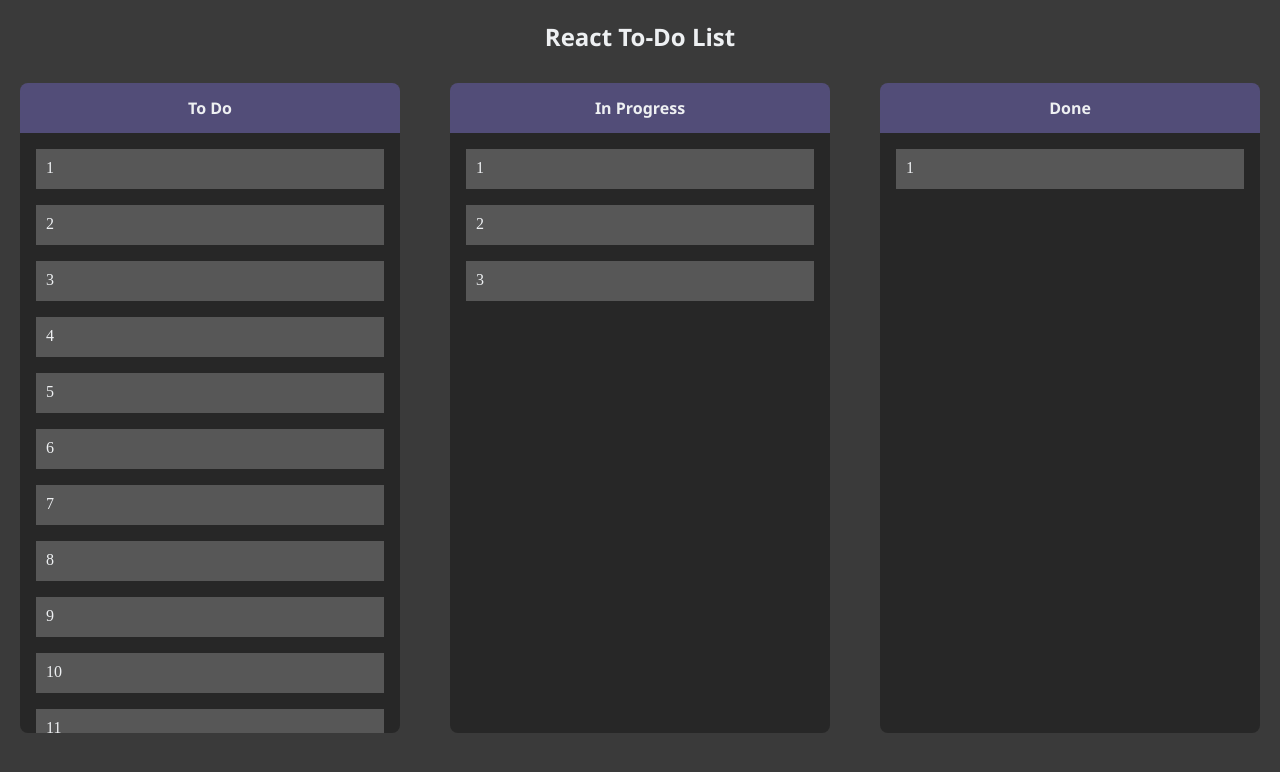
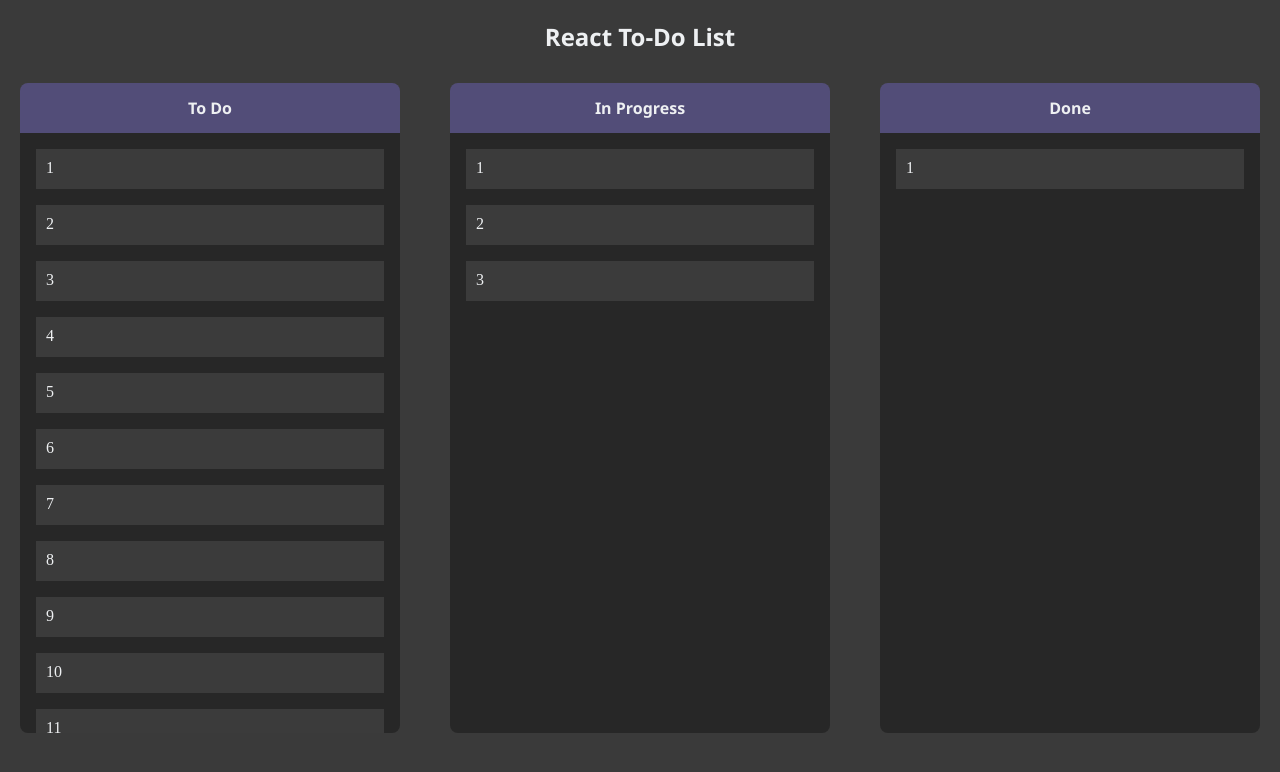
Before and after one commit to shweta1298/todo-list-react, a React (Create React App) app: page / in a window 1280 px wide. Shown: the top 772 px of the page. Built offline with nearby package versions, Linux system fonts and the light colour scheme.

Commit message:
Added logic to drop event in new list

```diff
--- a/src/App.css
+++ b/src/App.css
@@ -49,7 +49,7 @@
   border-radius: 0.5rem 0.5rem 0 0;
 }
 .draggable {
-  background-color: #575757;
+  background-color: #57575769;
   color: #eef0f2;
   height: 30px;
   margin: 1rem;
--- a/src/App.js
+++ b/src/App.js
@@ -1,8 +1,9 @@
 import './App.css';
-import ListColumn from './components/ListColumn';
+import ToDo from './components/ToDo';
 
 function App() {
-  const toDoItems = [
+  let itemData = {
+    toDoItems: [
       {
         id: 1,
         title: 1,
@@ -49,9 +50,8 @@ function App() {
         id: 11,
         title: 11,
       },
-  ]
-
-  const inProgressItems = [
+    ],
+    inProgressItems: [
       {
         id: 1,
         title: 1,
@@ -64,37 +64,17 @@ function App() {
         id: 3,
         title: 3,
       },
-  ]
-  const doneItems = [
+    ],
+    doneItems: [
       {
         id: 1,
         title: 1,
       },
     ]
+  }
+
   return (
-    <div className="main-container">
-      <div className="outer-container">
-        <div className="header">React To-Do List</div>
-        <div className="outer-grid">
-          <ListColumn
-            type="todo"
-            items={toDoItems}
-            title={"To Do"}
-          />
-          <ListColumn
-            type="inprogress"
-            items={inProgressItems}
-            title={"In Progress"}
-          />
-          <ListColumn
-            type="done"
-            items={doneItems}
-            title={"Done"}
-          />
-        </div>
-      </div>
-    </div>
-
+    <ToDo itemData={itemData} />
   );
 }
 
--- a/src/components/ListColumn.js
+++ b/src/components/ListColumn.js
@@ -2,40 +2,108 @@ import React, { useContext } from 'react'
 import GlobalContext from '../context/GlobalContext'
 function ListColumn(props) {
     const {
-        items,
+        listItems,
         title,
         type,
     } = props
 
-    const { source, destination, setSource, setDestination } = useContext(GlobalContext);
+    const { source, destination, setSource, setDestination, items, setItems } = useContext(GlobalContext);
     function onContainerDragOver(e) {
-        // console.log('e', e)
         e.preventDefault()
         setDestination({
-            index: items.length,
+            ...destination,
             listName: type,
         })
     }
 
     function onItemDragStart(e, index, item) {
         setSource({
-            index: index + 1,
+            index: index,
+            item:item,
             listName: type,
         })
+        // if(source.listName==="todo"){
+        //     let newItems = [...items.todo]
+        //     newItems.splice(source.index, 1)
+        //     setItems(
+        //         {
+        //             todo: [...newItems],
+        //             done: items.done,
+        //             inprogress: items.inprogress,
+        //         }
+        //     )
+        // }
+        // else if(source.listName==="inprogress"){
+
+        // }
+        // else{
+
+        // }
         // console.log('drag start :>> ', e, item);
     }
     function onItemDragOver(e, index, item) {
         e.preventDefault()
         e.stopPropagation()
+        // console.log('e :>> ', e);
+
+        const itemHeight = e.target.clientHeight
+        let destinationIndex;
+        if (e.clientY - e.target.offsetTop <= (itemHeight / 2)) {
+            if (index === 0)
+                destinationIndex = index
+            else
+                destinationIndex = index
+
+        } else {
+            if (index === listItems.length - 1) {
+                destinationIndex = listItems.length
+            }
+            else {
+                destinationIndex = index + 1
+            }
+        }
         setDestination({
-            index: index + 1,
+            index: destinationIndex,
             listName: type,
         })
-        // console.log('drag over :>> ', e, item);
     }
     function onItemDragEnd(e, item) {
-         console.log('source,destination', source,destination)
-        // console.log('drag end :>> ', e, item);
+        console.log('source,destination', source, destination)
+         console.log('drag end :>> ', e, item);
+        if (destination.listName === "todo") {
+            let newItems = [...items.todo]
+            newItems.splice(destination.index, 0, source.item)
+            setItems(
+                {
+                    todo: [...newItems],
+                    done: items.done,
+                    inprogress:items.inprogress,
+                }
+            )
+        }
+        else if (destination.listName === "inprogress") {
+            let newItems = [...items.inprogress]
+            newItems.splice(destination.index, 0, source.item)
+            setItems(
+                {
+                    todo: items.todo,
+                    done: items.done,
+                    inprogress: [...newItems],
+                }
+            )
+        }
+        else {
+            let newItems = [...items.done]
+            newItems.splice(destination.index, 0, source.item)
+            setItems(
+                {
+                    todo: items.todo,
+                    done: [...newItems],
+                    inprogress: items.inprogress,
+                }
+            )
+        }
+
     }
     //console.log('source,destination', source, destination)
 
@@ -43,7 +111,7 @@ function ListColumn(props) {
         <div >
             <div className="list-header">{title}</div>
             <div className="list-container" onDragOver={onContainerDragOver} >
-                {items.map((item, index) =>
+                {listItems.map((item, index) =>
                     <p
                         key={item.id}
                         className='draggable'
--- /dev/null
+++ b/src/components/ToDo.js
@@ -0,0 +1,42 @@
+import React, { useContext, useLayoutEffect } from 'react'
+import ListColumn from './ListColumn';
+import GlobalContext from '../context/GlobalContext';
+
+function ToDo(props) {
+    const { itemData } = props;
+    const { items, setItems } = useContext(GlobalContext)
+    useLayoutEffect(() => {
+        setItems({
+            todo: itemData.toDoItems,
+            inprogress: itemData.inProgressItems,
+            done: itemData.doneItems,
+        })
+    }, [itemData])
+    return (
+        <div className="main-container">
+            <div className="outer-container">
+                <div className="header">React To-Do List</div>
+                <div className="outer-grid">
+                    <ListColumn
+                        type="todo"
+                        listItems={items.todo}
+                        title={"To Do"}
+                    />
+                    <ListColumn
+                        type="inprogress"
+                        listItems={items.inprogress}
+                        title={"In Progress"}
+                    />
+                    <ListColumn
+                        type="done"
+                        listItems={items.done}
+                        title={"Done"}
+                    />
+                </div>
+            </div>
+        </div>
+
+    );
+}
+
+export default ToDo
```
Lines whose indentation alone changed are shown as unchanged.
